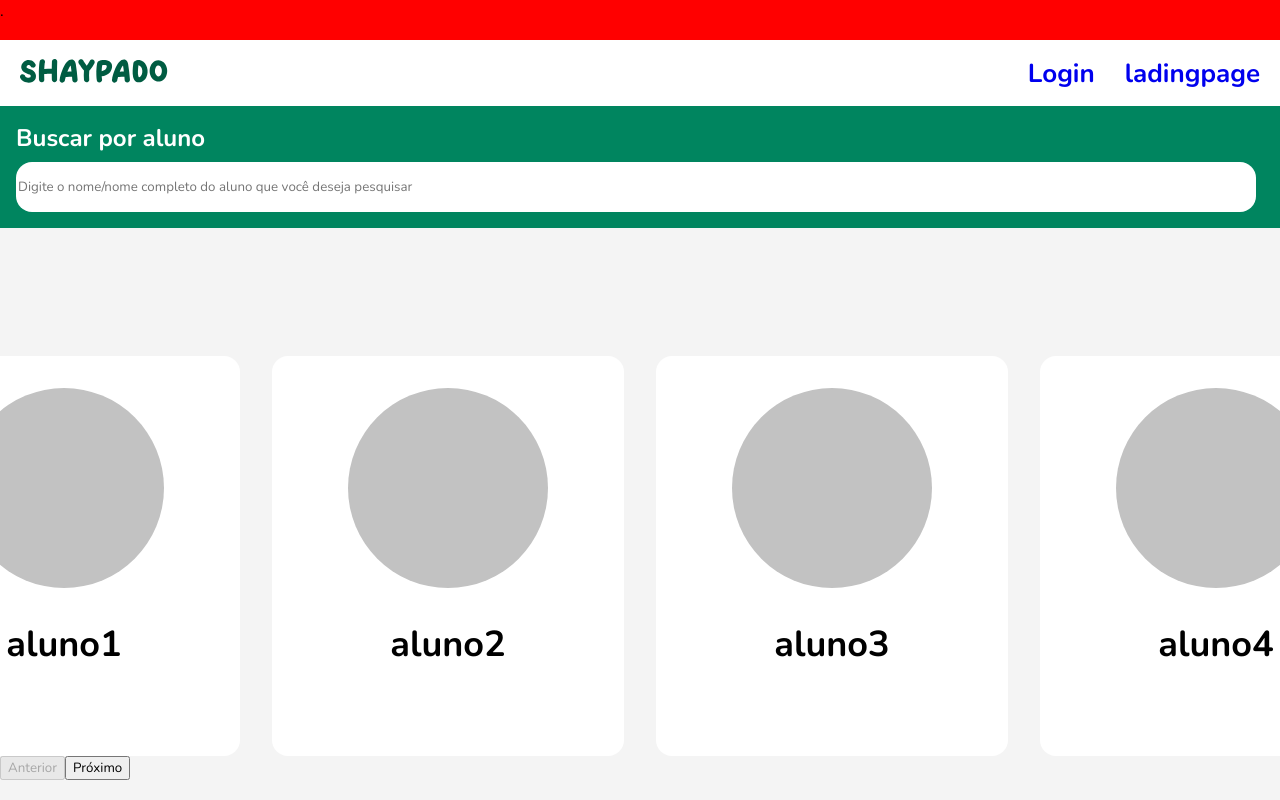
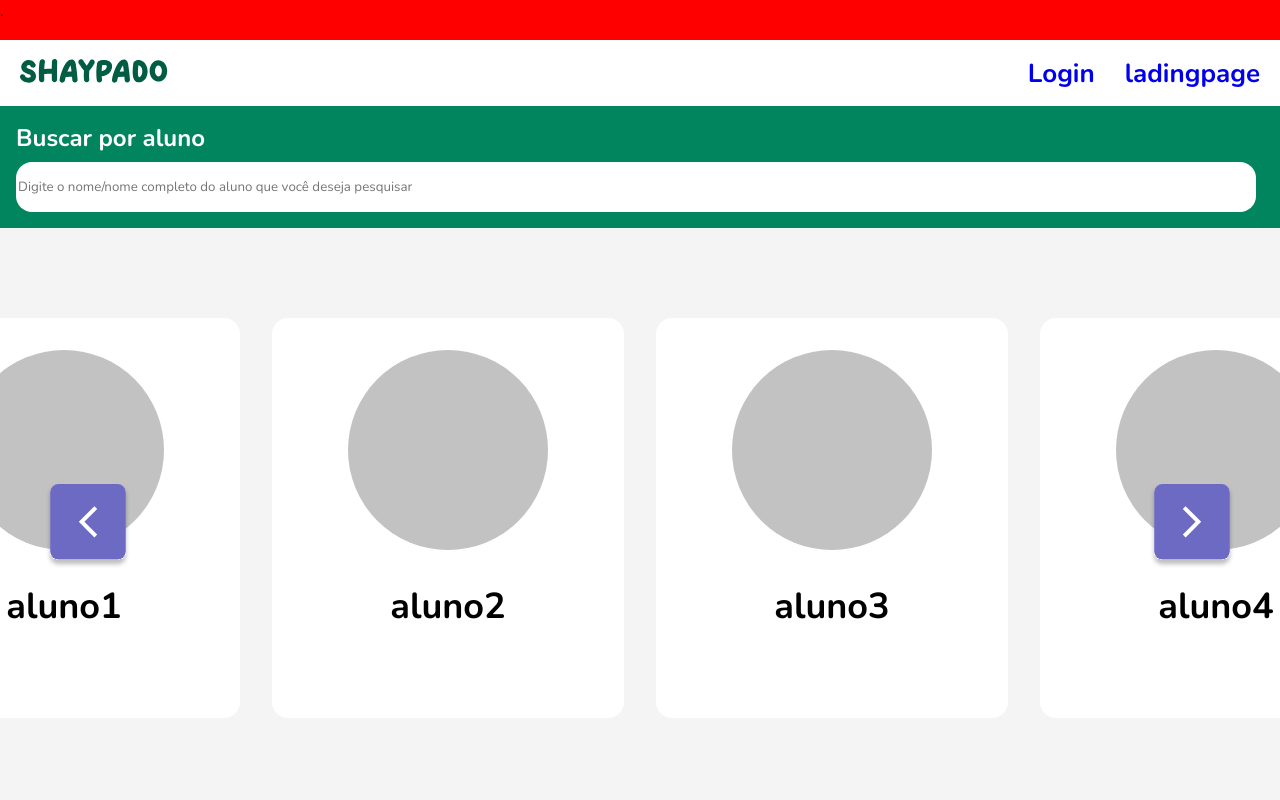
Before and after one commit to RogerioLacerdaGH/shaypado-web, a React (Vite) app: page /list-students in a window 1280 px wide. Shown: the top 800 px of the page. Built offline with nearby package versions, Linux system fonts and the light colour scheme.

Commit message:
Lógica de pesquisa, lógica dos botões e estilos

```diff
--- a/src/components/StudentCards/index.jsx
+++ b/src/components/StudentCards/index.jsx
@@ -1,11 +1,12 @@
 import perfil from '../../assets/profire-300x300.png';
 import React, { useState } from 'react';
 import styles from './styles.module.css';
+import Search from '../Search';
 
 const StudentCards = () => {
   const [currentIndex, setCurrentIndex] = useState(0);
-
-  const names = ["aluno1", "aluno2", "aluno3", "aluno4", "aluno5", "aluno6", "aluno7"];
+  const [searchTerm, setSearchTerm] = useState('');
+  const names = ["aluno1", "aluno2", "aluno3", "aluno4", "aluno5", "aluno6", "aluno7", "aluno 8", "aluno 9", "aluno 10"];
 
   const handleNext = () => {
     if (currentIndex < names.length - 1) {
@@ -22,8 +23,23 @@ const StudentCards = () => {
   const canGoNext = currentIndex < names.length - 4;
   const canGoPrevious = currentIndex > 0;
 
+  const filteredNames = names.filter(name =>
+    name.toLowerCase().includes(searchTerm.toLowerCase())
+  );
+
   const renderStudents = () => {
-    const currentNames = names.slice(currentIndex, currentIndex + 4);
+    if (filteredNames.length === 0) {
+      return (
+        <div className={styles.card}>
+          <svg width="200" height="200" viewBox="0 0 200 200" fill="none" xmlns="http://www.w3.org/2000/svg">
+            <circle cx="100" cy="100" r="100" fill="#C2C2C2" />
+          </svg>
+          <h2>Erro:</h2>
+          <p>Aluno não encontrado</p>
+        </div>
+      );
+    } else {
+      const currentNames = filteredNames.slice(currentIndex, currentIndex + 4);
       return currentNames.map((name, index) => (
         <div key={index} className={styles.card}>
           <svg width="200" height="200" viewBox="0 0 200 200" fill="none" xmlns="http://www.w3.org/2000/svg">
@@ -32,14 +48,57 @@ const StudentCards = () => {
           <h2>{name}</h2>
         </div>
       ));
+    }
   };
 
   return (
+    <div className={styles.container}>
+      <Search setSearchTerm={setSearchTerm} />
+
       <div className={styles.cardList}>
         <div className={styles.cardsContainer}>{renderStudents()}</div>
-      <div className="controls">
-        <button onClick={handlePrevious} disabled={!canGoPrevious}>Anterior</button>
-        <button onClick={handleNext} disabled={!canGoNext}>Próximo</button>
+        <div className={styles.controls}>
+          <button className={styles.controlButton} onClick={handlePrevious} disabled={!canGoPrevious}>
+            <svg width="80" height="80" viewBox="0 0 80 80" fill="none" xmlns="http://www.w3.org/2000/svg">
+              <g filter="url(#filter0_d_409_1239)">
+                <rect x="4" width="72" height="72" rx="8" fill="#6C6AC3" />
+              </g>
+              <path d="M48.7526 23.805L46.0826 21.15L31.2476 36L46.0976 50.85L48.7526 48.195L36.5576 36L48.7526 23.805Z" fill="white" />
+              <defs>
+                <filter id="filter0_d_409_1239" x="0" y="0" width="80" height="80" filterUnits="userSpaceOnUse" colorInterpolationFilters="sRGB">
+                  <feFlood floodOpacity="0" result="BackgroundImageFix" />
+                  <feColorMatrix in="SourceAlpha" type="matrix" values="0 0 0 0 0 0 0 0 0 0 0 0 0 0 0 0 0 0 127 0" result="hardAlpha" />
+                  <feOffset dy="4" />
+                  <feGaussianBlur stdDeviation="2" />
+                  <feComposite in2="hardAlpha" operator="out" />
+                  <feColorMatrix type="matrix" values="0 0 0 0 0 0 0 0 0 0 0 0 0 0 0 0 0 0 0.25 0" />
+                  <feBlend mode="normal" in2="BackgroundImageFix" result="effect1_dropShadow_409_1239" />
+                  <feBlend mode="normal" in="SourceGraphic" in2="effect1_dropShadow_409_1239" result="shape" />
+                </filter>
+              </defs>
+            </svg>
+          </button>
+          <button className={styles.controlButton} onClick={handleNext} disabled={!canGoNext}>
+            <svg width="80" height="80" viewBox="0 0 80 80" fill="none" xmlns="http://www.w3.org/2000/svg">
+              <g filter="url(#filter0_d_409_1239)">
+                <rect x="4" width="72" height="72" rx="8" fill="#6C6AC3" />
+              </g>
+              <path d="M31.2474 48.195L33.9174 50.85L48.7524 36L33.9024 21.15L31.2474 23.805L43.4424 36L31.2474 48.195Z" fill="white" />
+              <defs>
+                <filter id="filter0_d_409_1239" x="0" y="0" width="80" height="80" filterUnits="userSpaceOnUse" colorInterpolationFilters="sRGB">
+                  <feFlood floodOpacity="0" result="BackgroundImageFix" />
+                  <feColorMatrix in="SourceAlpha" type="matrix" values="0 0 0 0 0 0 0 0 0 0 0 0 0 0 0 0 0 0 127 0" result="hardAlpha" />
+                  <feOffset dy="4" />
+                  <feGaussianBlur stdDeviation="2" />
+                  <feComposite in2="hardAlpha" operator="out" />
+                  <feColorMatrix type="matrix" values="0 0 0 0 0 0 0 0 0 0 0 0 0 0 0 0 0 0 0.25 0" />
+                  <feBlend mode="normal" in2="BackgroundImageFix" result="effect1_dropShadow_409_1239" />
+                  <feBlend mode="normal" in="SourceGraphic" in2="effect1_dropShadow_409_1239" result="shape" />
+                </filter>
+              </defs>
+            </svg>
+          </button>
+        </div>
       </div>
     </div>
   );
--- a/src/components/StudentCards/styles.module.css
+++ b/src/components/StudentCards/styles.module.css
@@ -1,16 +1,27 @@
+.container{
+  background-color: #F4F4F4;
+  display: flex;
+  flex-direction: column;
+  height: 90vh;
+}
+
+.cardList {
+  background-color: #F4F4F4;
+  display: flex;
+  flex-direction: column;
+  position: relative;
+  flex: 1;
+}
+
 .cardsContainer {
+  margin-top: 7%;
   display: flex;
   justify-content: center;
   gap: 2rem;
   max-width: 50%;
   align-self: center;
 }
-.cardList{
-  padding: 10% 0 10% 0;
-  background-color: #F4F4F4;
-  display: flex;
-  flex-direction: column;
-}
+
 .card{
   background-color: white;
   align-items: center;
@@ -27,3 +38,26 @@
 .card svg {
   margin: 2rem 0 2rem 0;
 }
+
+.controls {
+  position: relative;
+  display: flex;
+  justify-content: space-between;
+  margin-top: -15rem; /* Ajuste conforme necessário */
+  padding: 0 2.5rem; /* Ajuste conforme necessário */
+}
+
+.controlButton {
+  position: relative;
+  z-index: 1;
+  background-color: transparent;
+  border: none;
+  cursor: pointer;
+  width: 6rem; /* Ajuste conforme necessário para aumentar o tamanho */
+  height: 6rem; /* Ajuste conforme necessário para aumentar o tamanho */
+}
+
+.controlButton svg {
+  width: 100%; /* Ocupar 100% do espaço disponível no botão */
+  height: 100%; /* Ocupar 100% do espaço disponível no botão */
+}
--- a/src/pages/ListStudents/index.jsx
+++ b/src/pages/ListStudents/index.jsx
@@ -1,15 +1,11 @@
-import Footer from '../../components/Footer';
 import Header from '../../components/Header';
-import Search from '../../components/Search';
 import StudentCards from '../../components/StudentCards';
 
 const ListStudents = () => {
-  return(
+  return (
     <div>
-      <Header/>
-      <Search/>
-      <StudentCards/>
-      <Footer/>
+      <Header />
+      <StudentCards />
     </div>
   );
 }
```
Lines whose indentation alone changed are shown as unchanged.
